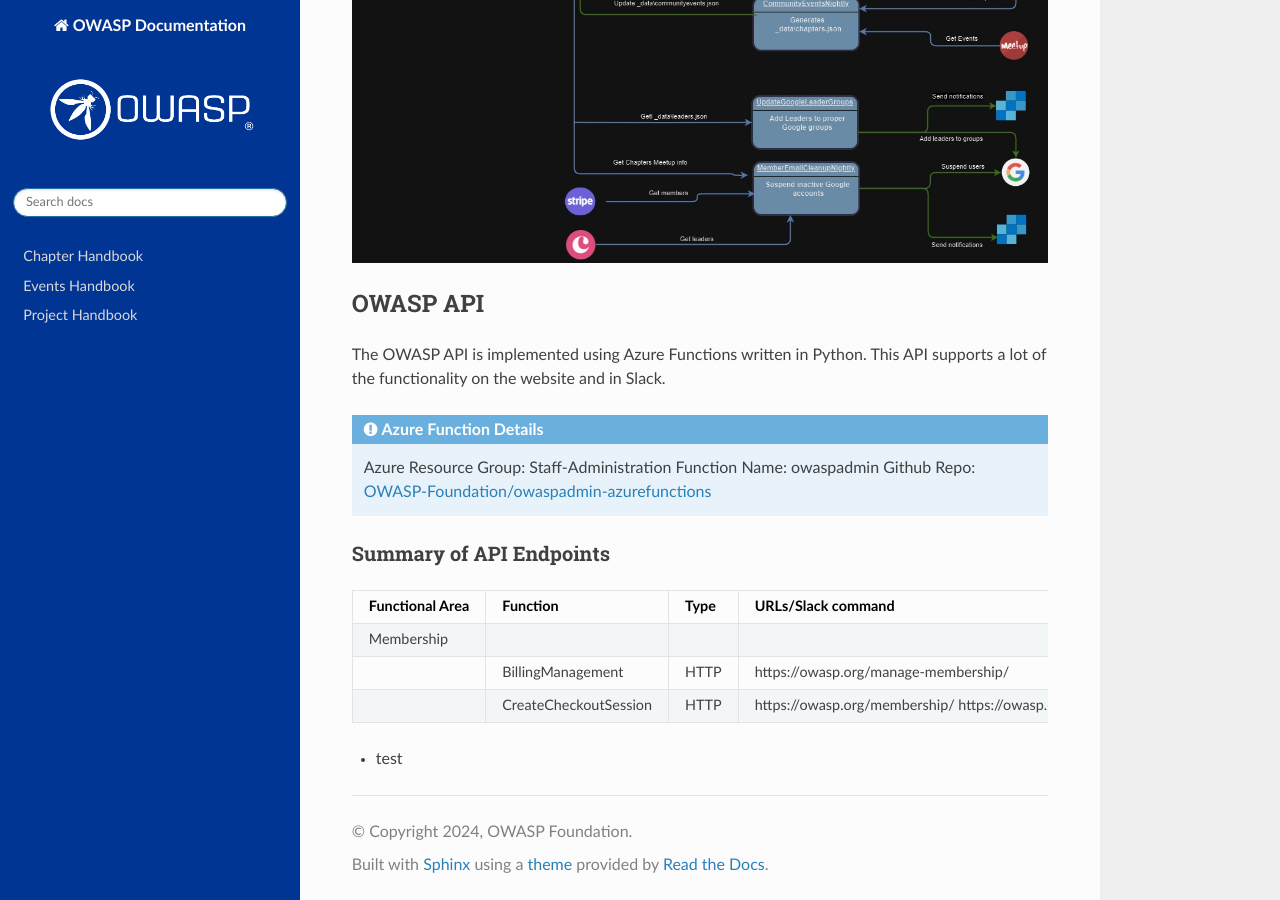
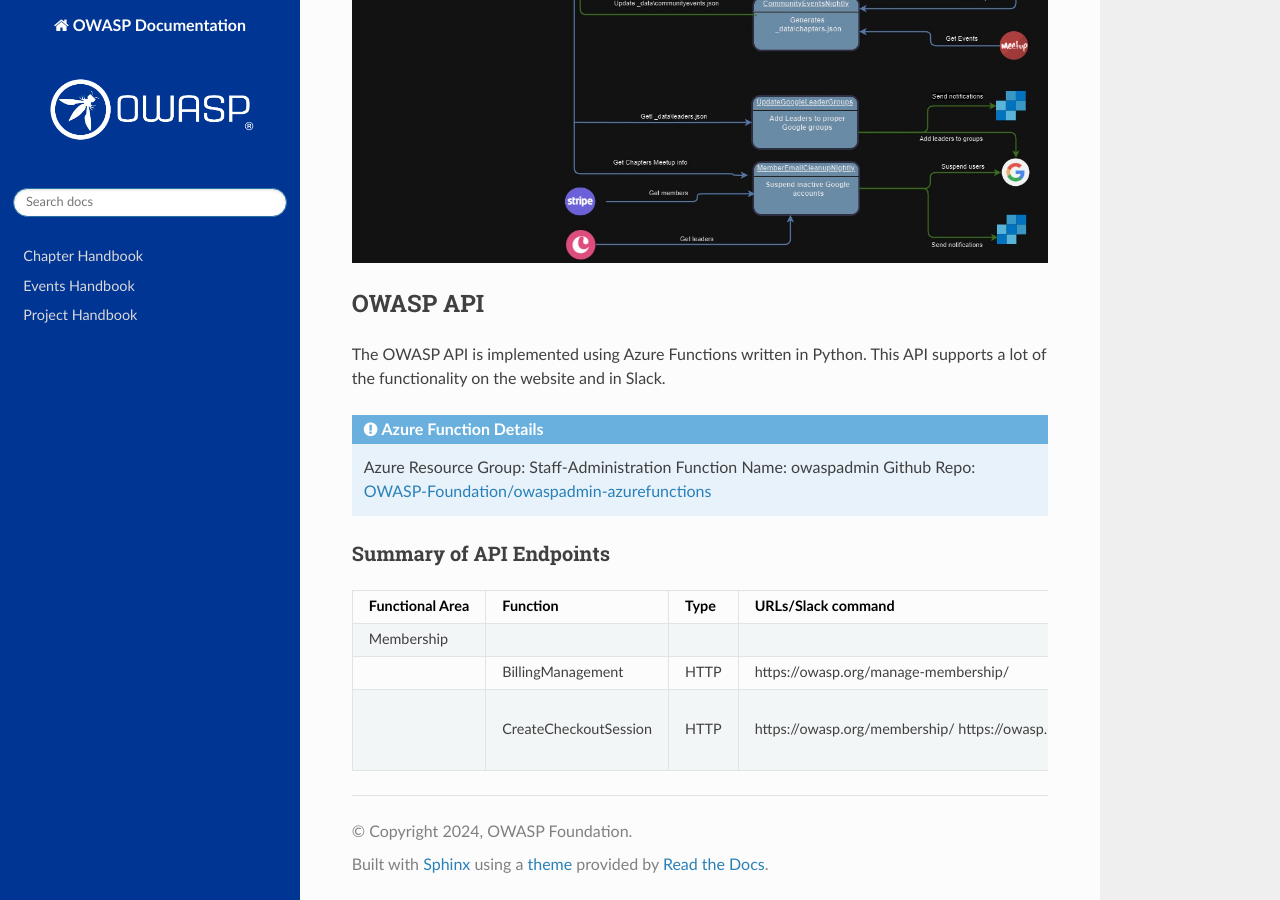
Before and after one commit to OWASP/docs, a Sphinx documentation site: the page built from source/infrastructure/azure-backend.md, in a window 1280 px wide and 900 px high, scrolled down 1464 px. Built offline with Sphinx 7.4.7 and the Read the Docs theme 2.0.0, drawn with Linux system fonts in a browser that asks for light colours.

Commit message:
Update azure-backend.md

```diff
--- a/source/infrastructure/azure-backend.md
+++ b/source/infrastructure/azure-backend.md
@@ -47,6 +47,4 @@
 |:---|:---|:---|:---|:---|
 | Membership |||||
 || BillingManagement | HTTP | https://owasp.org/manage-membership/ | Returns basic info indicating that an email with link will be sent to the email address on file |
-|| CreateCheckoutSession | HTTP | https://owasp.org/membership/ https://owasp.org/manage-membership/ https://owasp.org/membership/force_majeure/ (not really used here) https://owasp.org/donate/) | * Handles membership -> Stripe -> Back to Azure function StripeWebhookProcessor * Shows member information for managing subs and provisioning email (etc) * Handles donations -> Stripe -> Back to Azure function StripeWebhookProcessor |
-
-* test
+|| CreateCheckoutSession | HTTP | https://owasp.org/membership/ https://owasp.org/manage-membership/ https://owasp.org/membership/force_majeure/ (not really used here) https://owasp.org/donate/) | <br>Handles membership -> Stripe -> Back to Azure function StripeWebhookProcessor <br>Shows member information for managing subs and provisioning email (etc) <br>Handles donations -> Stripe -> Back to Azure function StripeWebhookProcessor |
```
